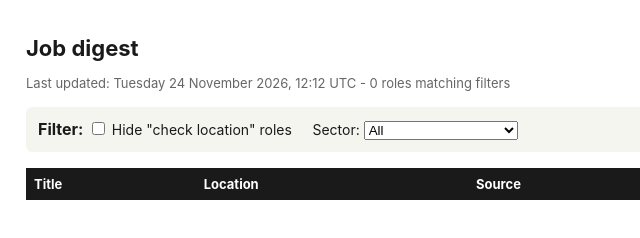
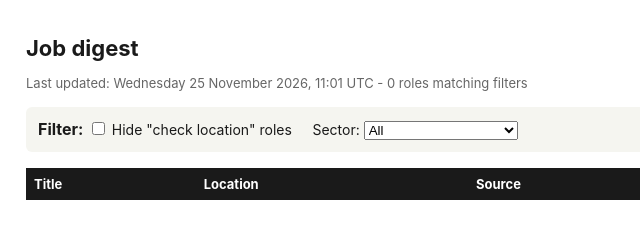
Before and after one commit to NiaBella/job-search, a plain HTML site: page docs/index.html in a window 1280 px wide. Shown: the full height of the page, 64-704 px from the left. Drawn offline with Linux system fonts and the light colour scheme.

Commit message:
Daily scrape 2026-11-25

```diff
--- a/docs/index.html
+++ b/docs/index.html
@@ -2,7 +2,7 @@
 <html lang="en">
 <head>
 <meta charset="utf-8">
-<title>Job results - Tuesday 24 November 2026, 12:12 UTC</title>
+<title>Job results - Wednesday 25 November 2026, 11:01 UTC</title>
 <style>
     body { font-family: -apple-system, BlinkMacSystemFont, "Segoe UI", Arial, sans-serif;
             max-width: 1100px; margin: 0 auto; padding: 20px; color: #1a1a1a; }
@@ -21,7 +21,7 @@
 </head>
 <body>
 <h1>Job digest</h1>
-<div class="meta">Last updated: Tuesday 24 November 2026, 12:12 UTC - 0 roles matching filters</div>
+<div class="meta">Last updated: Wednesday 25 November 2026, 11:01 UTC - 0 roles matching filters</div>
 
 <div class="filters">
     <strong>Filter:</strong>
```
